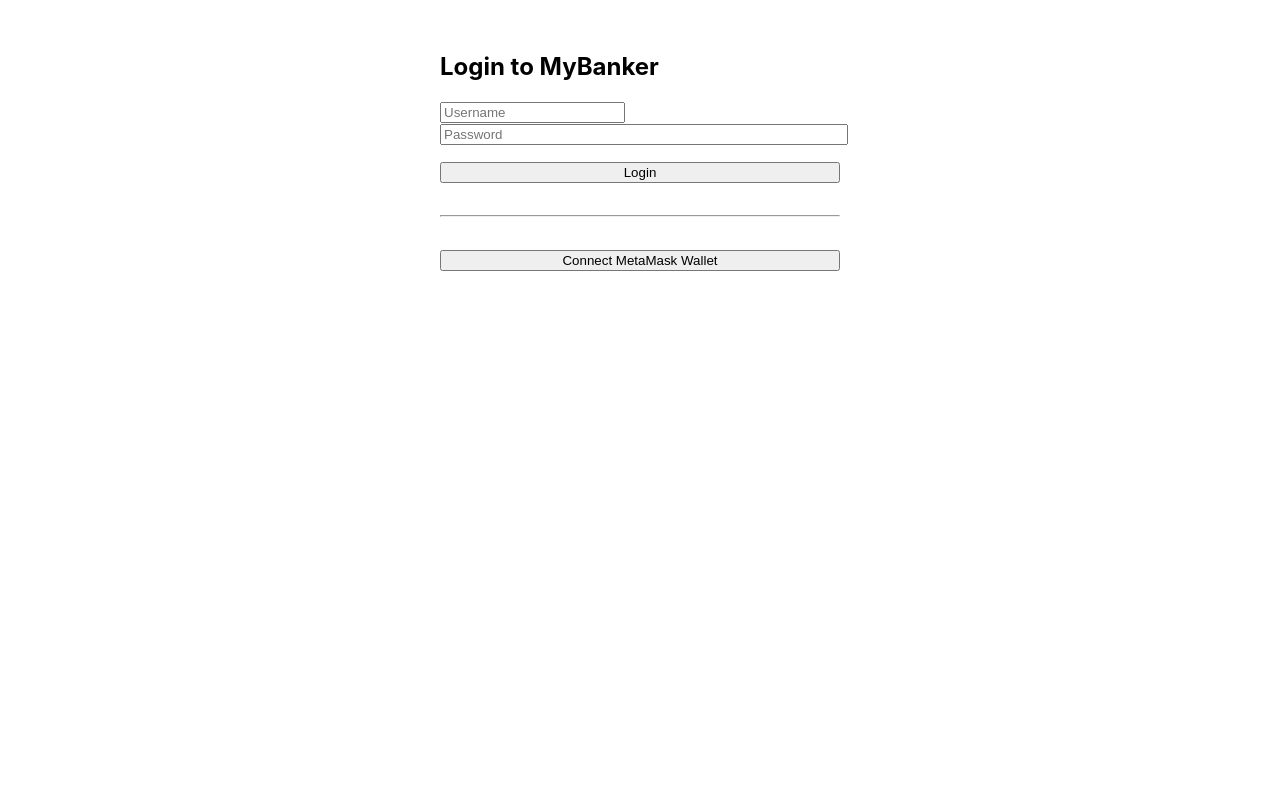
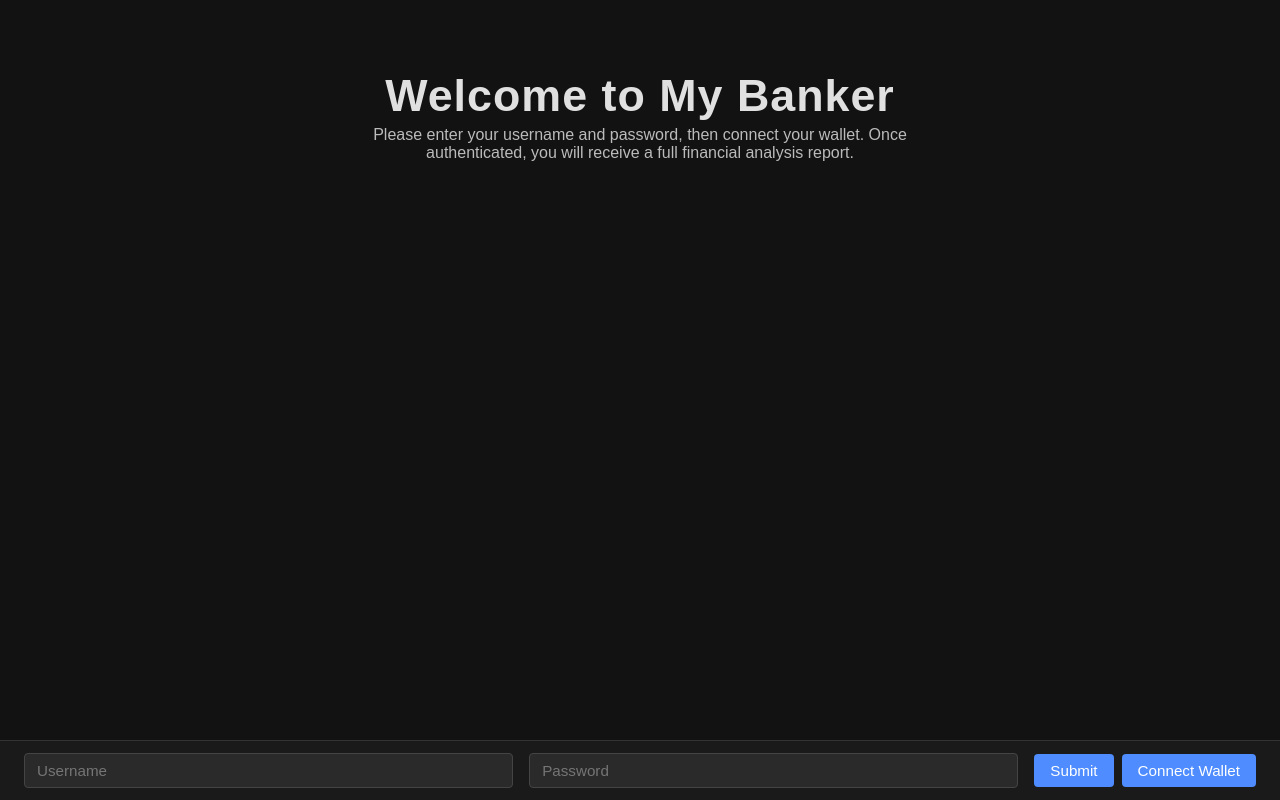
Before and after one commit to EASS-HIT-PART-A-2025-CLASS-VII/my-banker, a React (Create React App) app in the folder frontend/: page / in a window 1280 px wide. Built offline with nearby package versions, Linux system fonts and the light colour scheme.

Commit message:
redesign login UI with dark theme, fixed layout, and wallet integration

```diff
--- /dev/null
+++ b/frontend/src/components/Login.css
@@ -0,0 +1,75 @@
+/* Dark theme login page */
+.login-container {
+  background-color: #121212;
+  color: #ffffff;
+  height: 100vh;
+  display: flex;
+  flex-direction: column;
+  justify-content: flex-end;
+  align-items: center;
+  margin: 0;
+  font-family: 'Poppins', sans-serif;
+}
+
+/* Title and description */
+.login-title {
+  position: absolute;
+  top: 40px;
+  font-size: 2.8rem;
+  font-weight: 600;
+  text-align: center;
+  color: #e0e0e0;
+  letter-spacing: 1px;
+}
+
+.login-description {
+  position: absolute;
+  top: 110px;
+  max-width: 600px;
+  text-align: center;
+  font-size: 1rem;
+  color: #bbbbbb;
+  padding: 0 1rem;
+}
+
+/* Bottom bar */
+.login-form {
+  width: 100%;
+  background-color: #1a1a1a;
+  border-top: 1px solid #333;
+  padding: 0.75rem 1.5rem;
+  display: flex;
+  align-items: center;
+  gap: 1rem;
+  box-sizing: border-box;
+}
+
+.login-form input {
+  padding: 0.5rem 0.75rem;
+  font-size: 0.95rem;
+  background-color: #2a2a2a;
+  color: #ffffff;
+  border: 1px solid #444;
+  border-radius: 4px;
+  flex: 1;
+}
+
+.login-actions {
+  display: flex;
+  gap: 0.5rem;
+}
+
+.login-actions button {
+  padding: 0.5rem 1rem;
+  font-size: 0.95rem;
+  background-color: #4e8cff;
+  color: #ffffff;
+  border: none;
+  border-radius: 4px;
+  cursor: pointer;
+  transition: background-color 0.3s ease;
+}
+
+.login-actions button:hover {
+  background-color: #3574e0;
+}
--- a/frontend/src/components/Login.js
+++ b/frontend/src/components/Login.js
@@ -1,27 +1,15 @@
 import React, { useState } from 'react';
+import './Login.css';
 
 /**
- * Component for user login and MetaMask wallet connection
- * @component
+ * Login page for user credentials and MetaMask connection.
  */
-function Login() {
+const Login = () => {
   const [username, setUsername] = useState('');
   const [password, setPassword] = useState('');
-  const [wallet, setWallet] = useState('');
-  const [error, setError] = useState('');
-  const [success, setSuccess] = useState('');
 
-  /**
-   * Handles user login by sending credentials to the API
-   * @async
-   * @function
-   * @param {Event} e - The form submit event
-   */
-  const handleLogin = async (e) => {
-    e.preventDefault();
-    setError('');
-    setSuccess('');
-
+  // Handle user login
+  const handleLogin = async () => {
     try {
       const response = await fetch('http://localhost:8000/auth/login', {
         method: 'POST',
@@ -30,41 +18,35 @@
       });
 
       const data = await response.json();
-
-      if (!response.ok) {
-        throw new Error(data.message || 'Login failed');
-      }
-
-      setSuccess('Login successful!');
-      console.log('JWT Token:', data.token); // Here you can store it (e.g., localStorage.setItem)
+      console.log(data); // Placeholder for future logic
     } catch (err) {
-      setError(err.message);
+      console.error('Login error:', err);
     }
   };
 
-  /**
-   * Connects to the user's MetaMask wallet and retrieves the address
-   * @async
-   * @function
-   */
-  const connectWallet = async () => {
+  // Connect to MetaMask wallet
+  const handleConnectWallet = async () => {
     if (window.ethereum) {
       try {
-        const [address] = await window.ethereum.request({ method: 'eth_requestAccounts' });
-        setWallet(address);
+        const accounts = await window.ethereum.request({ method: 'eth_requestAccounts' });
+        console.log('Connected wallet:', accounts[0]);
       } catch (err) {
-        alert('Wallet connection failed');
+        console.error('Wallet connection error:', err);
       }
     } else {
-      alert('MetaMask not detected');
+      alert('MetaMask is not installed');
     }
   };
 
   return (
-    <div style={{ padding: '2rem', maxWidth: '400px', margin: 'auto' }}>
-      <h2>Login to MyBanker</h2>
-      <form onSubmit={handleLogin}>
-      <input
+    <div className="login-container">
+      <h1 className="login-title">Welcome to My Banker</h1>
+      <p className="login-description">
+        Please enter your username and password, then connect your wallet.
+        Once authenticated, you will receive a full financial analysis report.
+      </p>
+      <div className="login-form">
+        <input
           type="text"
           placeholder="Username"
           value={username}
@@ -75,24 +57,14 @@
           placeholder="Password"
           value={password}
           onChange={(e) => setPassword(e.target.value)}
-          required
-          style={{ width: '100%', marginBottom: '1rem' }}
         />
-        <button type="submit" style={{ width: '100%' }}>Login</button>
-      </form>
-
-      {error && <p style={{ color: 'red', marginTop: '1rem' }}>{error}</p>}
-      {success && <p style={{ color: 'green', marginTop: '1rem' }}>{success}</p>}
-
-      <hr style={{ margin: '2rem 0' }} />
-
-      <button onClick={connectWallet} style={{ width: '100%' }}>
-        Connect MetaMask Wallet
-      </button>
-
-      {wallet && <p style={{ marginTop: '1rem' }}>Wallet: {wallet}</p>}
+        <div className="login-actions">
+          <button onClick={handleLogin}>Submit</button>
+          <button onClick={handleConnectWallet}>Connect Wallet</button>
+        </div>
+      </div>
     </div>
   );
-}
+};
 
 export default Login;
```
